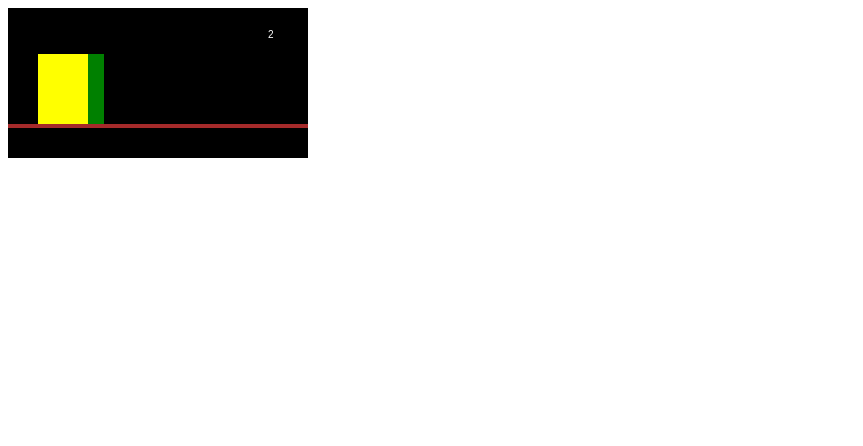
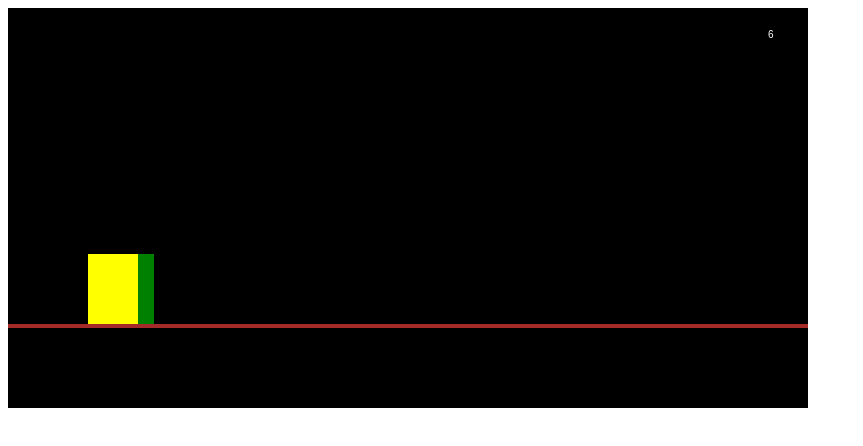
Before and after one commit to Vadzimik977/Vadzimik977.github.io, a plain HTML site: page index.html in a window 1280 px wide. Shown: the whole page, without its empty margins (0-863 px from the left). Drawn offline with Linux system fonts and the light colour scheme.

Commit message:
Update index.html

```diff
--- a/index.html
+++ b/index.html
@@ -6,7 +6,7 @@
         <link rel="stylesheet" href="style.css">
     </head>
 <body>
-    <canvas id="game" height="device-height" width="device-width">
+    <canvas id="game" height="400" width="800">
     </canvas>
     <script src="script.js"></script>
 </body>
```
